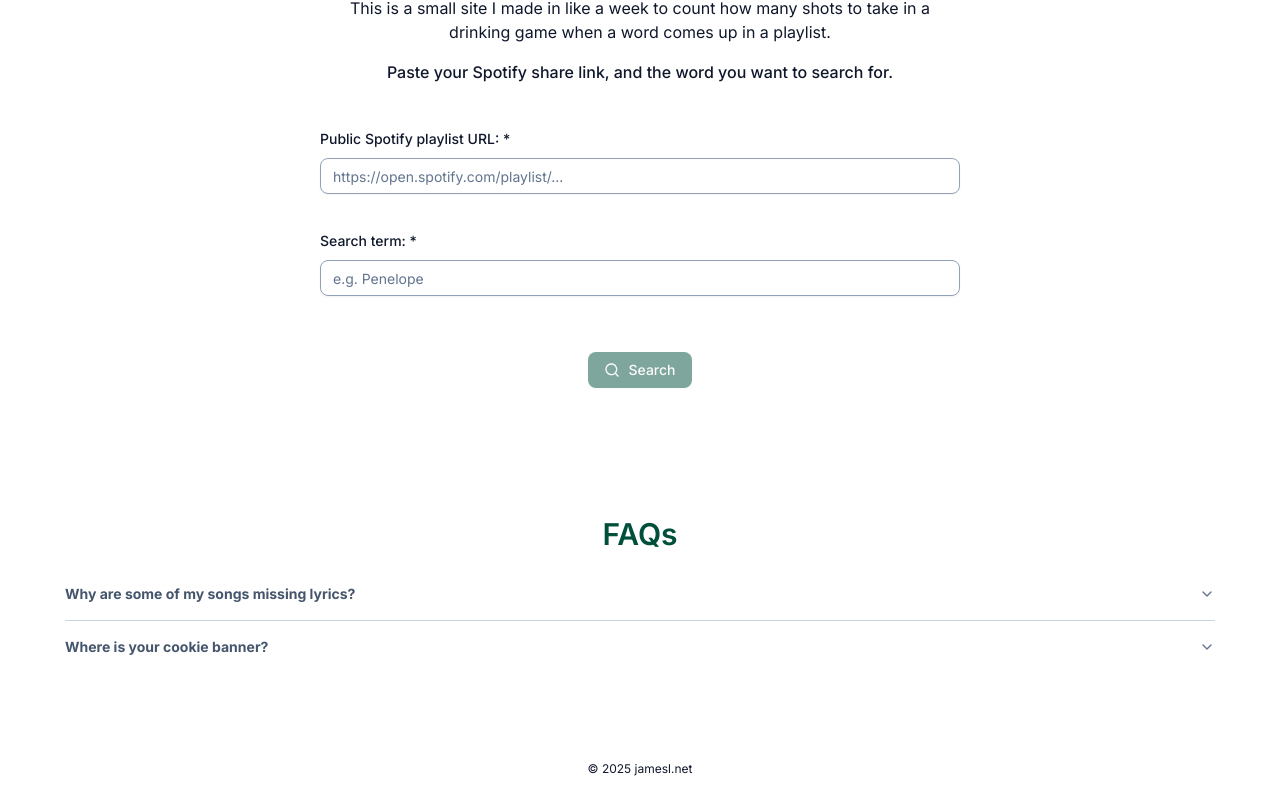
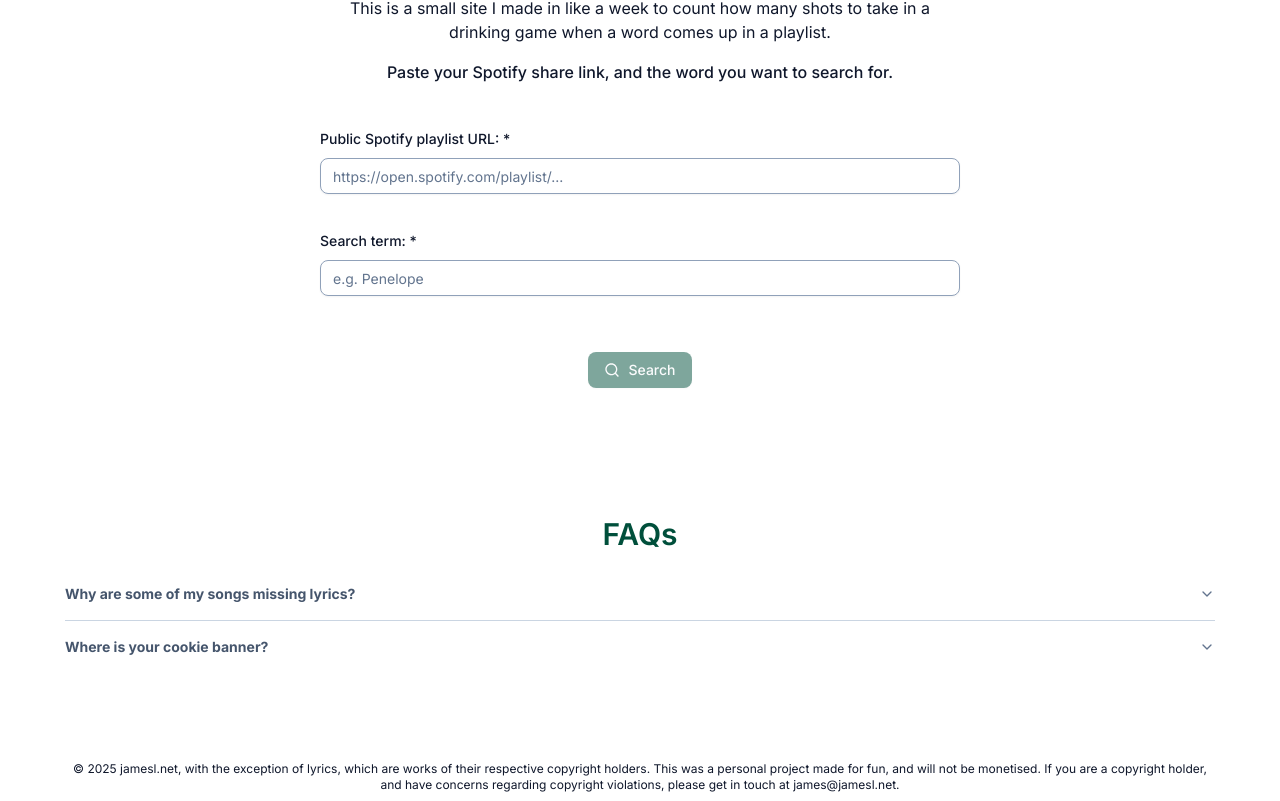
Before and after one commit to jamesleedev/playlist-wordcount, a Next.js app: page / in a window 1280 px wide. Shown: the part 220-1021 px from the top of the page. Built offline with nearby package versions, Linux system fonts and the light colour scheme; no server answers.

Commit message:
chore: update copy and footer notice

```diff
--- a/src/components/faq.tsx
+++ b/src/components/faq.tsx
@@ -5,7 +5,7 @@ import { Accordion, AccordionContent, AccordionItem, AccordionTrigger } from '@/
 const CONTENT = [
   {
     q: 'Why are some of my songs missing lyrics?',
-    a: "This is due to the limitation of the lyrics.ovh API, and sadly there's nothing I can do about it 😭 I'm looking into better solutions though.",
+    a: "This is due to the limitation of the lyrics.ovh API, and sadly there's nothing I can do about it 😭 I also don't want to scrape any copyrighted works and get into legal trouble.",
   },
   {
     q: 'Where is your cookie banner?',
--- a/src/components/footer.tsx
+++ b/src/components/footer.tsx
@@ -3,7 +3,11 @@ import { type FC } from 'react';
 export const Footer: FC = () => {
   return (
     <footer className="container py-2 text-center">
-      <p className="text-xs">&copy; {new Date().getUTCFullYear()} jamesl.net</p>
+      <p className="text-xs">
+        &copy; {new Date().getUTCFullYear()} jamesl.net, with the exception of lyrics, which are works of their
+        respective copyright holders. This was a personal project made for fun, and will not be monetised. If you are a
+        copyright holder, and have concerns regarding copyright violations, please get in touch at james@jamesl.net.
+      </p>
     </footer>
   );
 };
```
